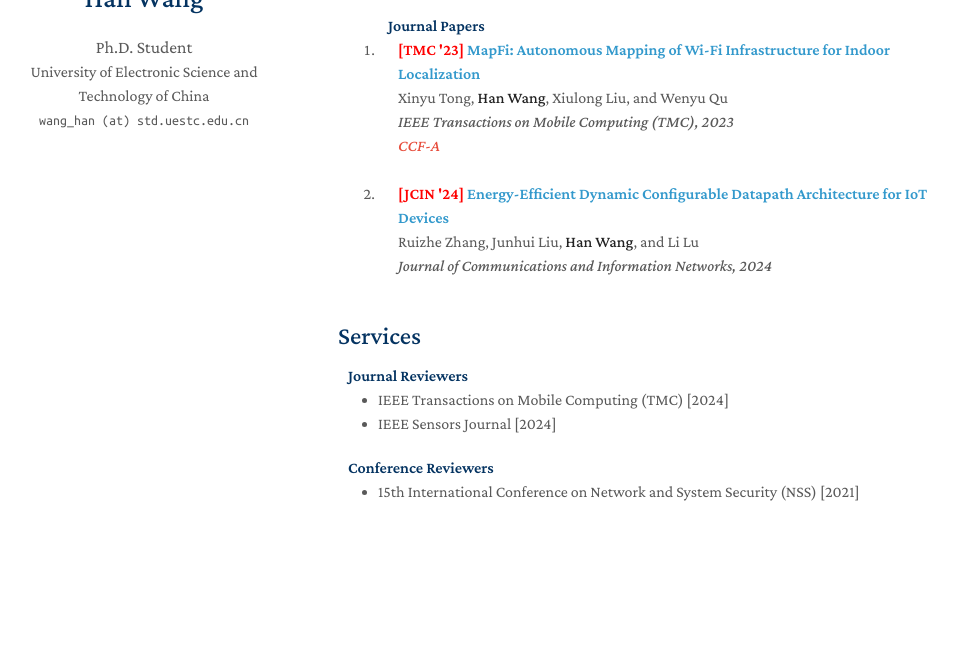
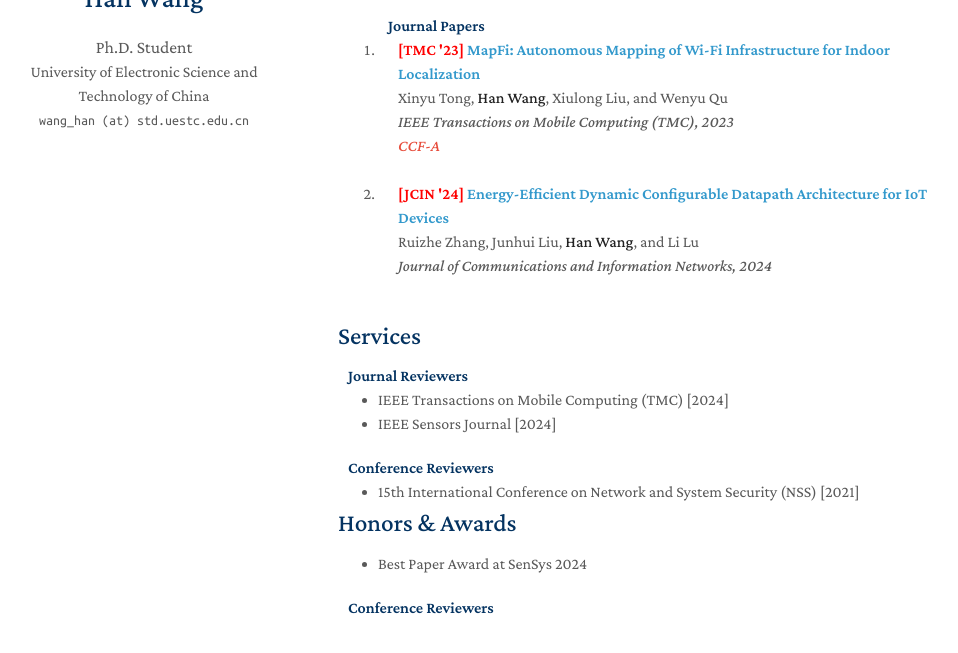
Before and after one commit to hwang620/hwang620.github.io, a Jekyll site: the page built from index.md, in a window 1280 px wide and 900 px high, scrolled down 675 px, cut to the strip 206-859 px from the top of the window. Shown: the whole strip, without its empty margins (132-1090 px from the left). Built offline with Jekyll 4.4.1, drawn with Linux system fonts in a browser that asks for light colours; a style sheet for code colours, icons or effects is not loaded; our own code applies the rules of GitHub Pages for plain Markdown files; before the commit the page ends 1464 px from its top, so only the background shows below that.

Commit message:
update honors

```diff
--- /dev/null
+++ b/_includes/honors.md
@@ -0,0 +1,6 @@
+## Honors & Awards
+
+- Best Paper Award at SenSys 2024
+
+
+<h4 style="margin:0 10px 0;">Conference Reviewers</h4>
--- a/index.md
+++ b/index.md
@@ -20,6 +20,8 @@ Welcome! My name is **<font face="Georgia">Han Wang</font>**, currently working
 
 {% include_relative _includes/services.md %}
 
+{% include_relative _includes/honors.md %}
+
 
 
 <script type='text/javascript' id='clustrmaps' src='//cdn.clustrmaps.com/map_v2.js?cl=ffffff&w=200&t=tt&d=tf6trRht7T5GWabkmifch2uaHHA47Ixj-cwebHXvmBk&co=283687&ct=ffffff&cmo=fa0303&cmn=20ba4c'></script>
```
